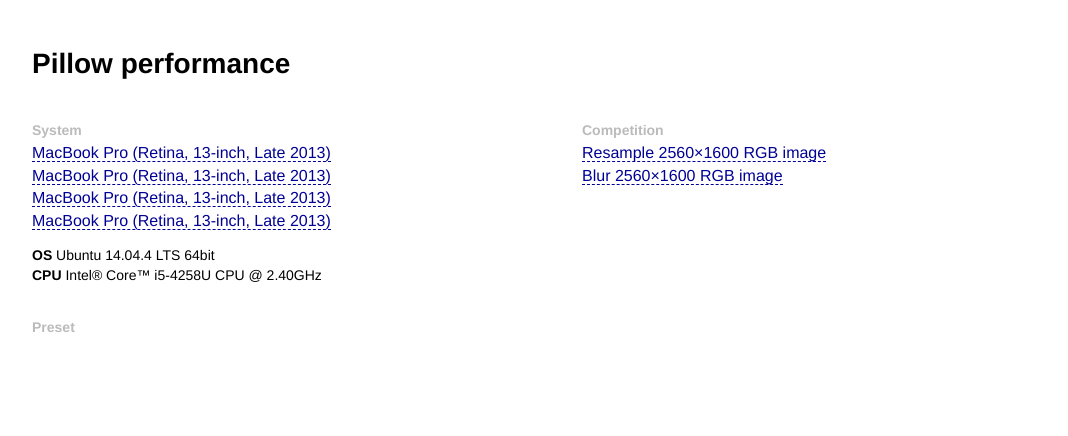
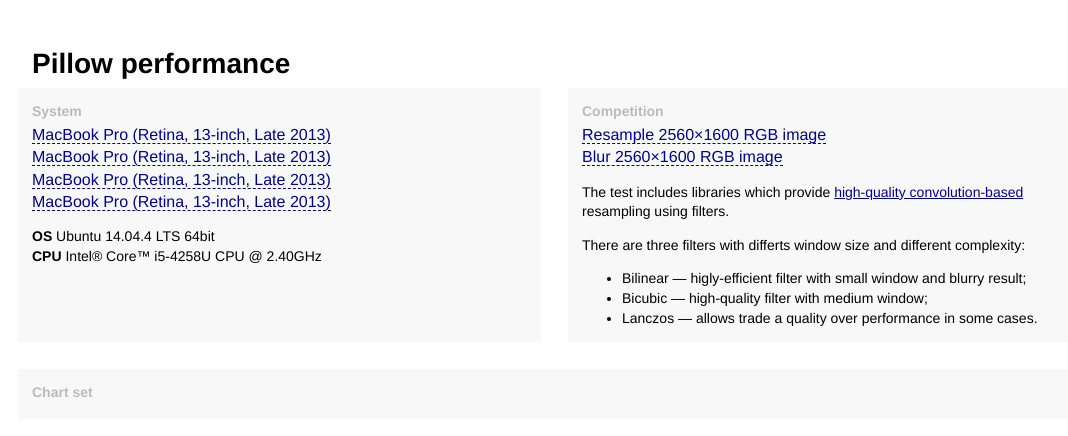
Before and after one commit to python-pillow/pillow-perf, a website built with webpack: page docs/index.html in a window 1280 px wide. Shown: the whole page, without its empty margins (58-1126 px from the left). Built offline with nearby package versions, Linux system fonts and the light colour scheme.

Commit message:
test description

```diff
--- a/docs/index.html
+++ b/docs/index.html
@@ -33,6 +33,9 @@
     a {
         color: #000095;
     }
+    ul, p {
+        margin-bottom: 0;
+    }
 
     ul.select {
         padding: 0;
@@ -47,7 +50,9 @@
             ul.select > li> a.selected {
                 color: inherit;
                 text-decoration: none;
+                font-weight: bold;
                 border-bottom: 0px;
+                cursor: default;
             }
     ul.select.--large {
         font-size: 16px;
@@ -55,10 +60,30 @@
 
     .selects-grid {
         display: flex;
+        flex-wrap: wrap;
     }
         .selects-grid__cell {
+            position: relative;
             width: 45%;
             margin-right: 5%;
+            margin-bottom: 5%;
+        }
+            .selects-grid__cell::before {
+                content: "";
+                display: block;
+                position: absolute;
+                left: -14px;
+                right: -14px;
+                top: -14px;
+                bottom: -14px;
+                background: #f8f8f8;
+                z-index: -1;
+            }
+            .selects-grid__cell > :first-child {
+                margin-top: 0;
+            }
+        .selects-grid__cell.--long {
+            width: 95%;
         }
 
     </style>
@@ -97,12 +122,35 @@
         <div class="selects-grid__cell">
             <h4>Competition</h4>
             <ul class="select --large" id="select-competition"></ul>
+
+            <p>
+                The test includes libraries which provide
+                <a href="http://www.imagemagick.org/Usage/filter/#filter">
+                    high-quality convolution-based
+                </a>
+                resampling using filters.
+            </p>
+
+            <p>
+                There are three filters with differts window size
+                and different complexity:
+            </p>
+
+            <ul>
+                <li>Bilinear — higly-efficient filter with small window
+                    and blurry result;</li>
+                <li>Bicubic — high-quality filter with medium window;</li>
+                <li>Lanczos — allows trade a quality over performance
+                    in some cases.</li>
+            </ul>
+        </div>
+        <div class="selects-grid__cell --long">
+            <h4>Chart set</h4>
+            <ul class="select" id="select-preset"></ul>
         </div>
     </div>
 
 
-    <h4>Preset</h4>
-    <ul class="select" id="select-preset"></ul>
 
 
     <canvas id="chart-container" width="1100" height="500"></canvas>
```
